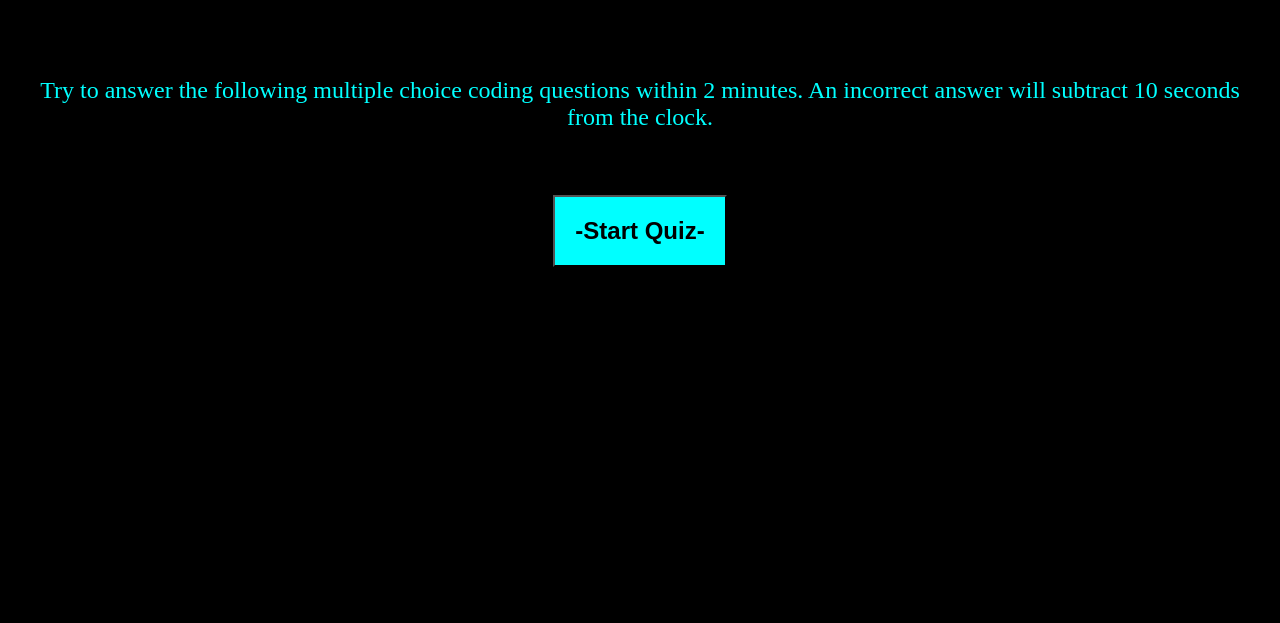
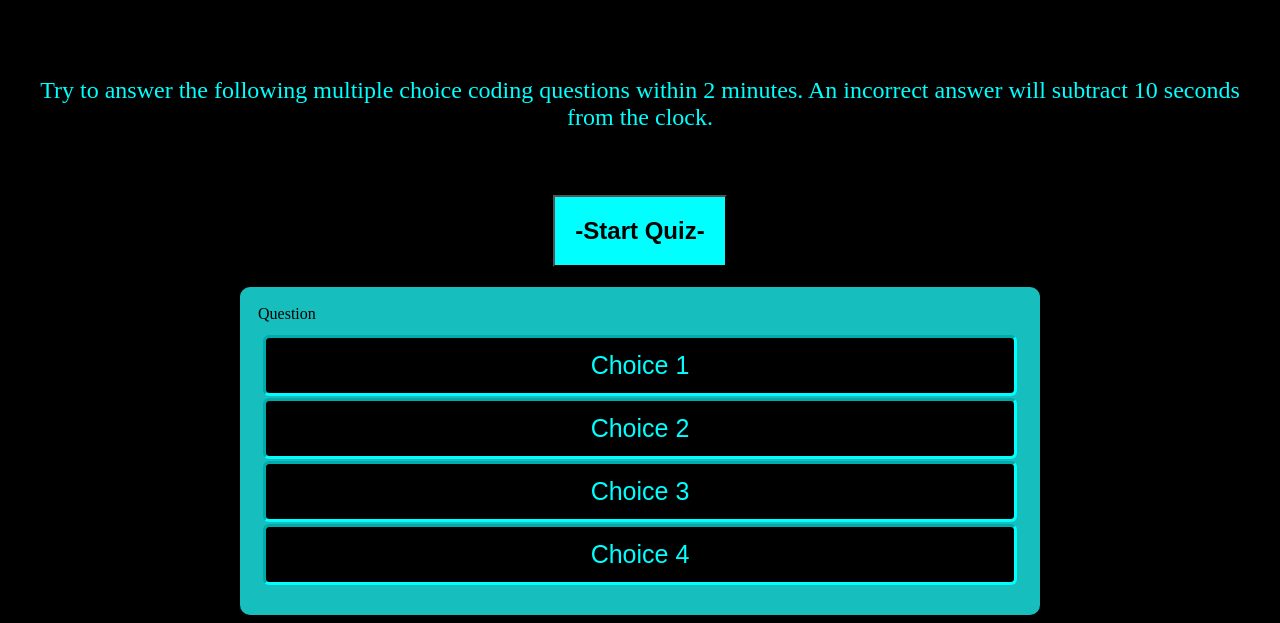
Before and after one commit to Stickkman/timedAssessmentQuiz04, a plain HTML site: page index.html in a window 1280 px wide. Shown: the part 214-837 px from the top of the page. Before the commit the page ends 800 px from the top, so only its background shows below. Drawn offline with Linux system fonts and the light colour scheme.

Commit message:
created template for multiple choice questions, updated css button colors

```diff
--- a/assets/css/style.css
+++ b/assets/css/style.css
@@ -1,8 +1,14 @@
 /* header styles */
+*, *::before, *::after {
+box-sizing: border-box;
+}
+
+/* body style */
+body {
+
+    background-color: black;
 
 
-body {
-   background-color: black;
 }
 
 /* header style */
@@ -23,6 +29,16 @@ button {
     color:black;
     font-size: 25px;
 }
+
+.buttons {
+    background-color: black;
+    color: aqua;
+    border: 3px solid black;
+    border-radius: 3px;
+    padding: 10px;
+    outline-style:inset;
+
+}
 /* banner text style */
 .mainText {
     display: flex;
@@ -32,16 +48,19 @@ button {
     color:aqua;
 
 }
-
+/* first card/intro style */
 .introCard {
     display: flex;
+    justify-content:center;
     text-align: center;
     background-color: black;
     padding: 20px;
     color: aqua;
     font-size: 24px;
+    margin:auto;
 }
 
+/* start button style */
 #startButton {
     display: flex;
     margin:auto;
@@ -52,6 +71,33 @@ button {
     font-weight: bolder;
 }
 
+/* hide element class */
 .hide {
     display: none;
 }
+
+/* background container style */
+.container {
+
+    margin:auto;
+    padding: 18px;
+    border-radius: 10px;
+    width: 800px;
+    max-width: 80%;
+    background-color: rgb(23, 190, 190);
+    justify-content: center;
+    align-content: center;
+
+
+
+
+}
+/* button grid stlye */
+.buttonGrid {
+    /* orgainizes button choices */
+    display:grid;
+    gap: 8px;
+    margin: 15px 8px;
+
+
+}
--- a/assets/js/script.js
+++ b/assets/js/script.js
@@ -11,6 +11,7 @@ function startQuiz() {
     introCard.setAttribute("class", "hide");
     startButton.setAttribute("id", "hide");
     startButton.setAttribute("class", "hide");
+
 
 }
 
@@ -26,14 +27,16 @@ function startTimer(){
 
         }
             else {
-                timer.textContent = timerCount; question1();
+                timer.textContent = timerCount; questions();
             }
 
     },1000); // 1 second interval
 }
 
-function question1() {
+function questions() {
     console.log("questions start call");
+
+
 }
 
 
--- a/index.html
+++ b/index.html
@@ -34,6 +34,18 @@
             <button id="startButton" class="visible">-Start Quiz-</button>
         </div>
         </div>
+
+        <div class= "container">
+            <div id="questionContainer"> <!--add class="hide"-->
+                <div id="question">Question</div>
+                    <div id="choiceButtons" class="buttonGrid">
+                        <button class="buttons">Choice 1</button>
+                        <button class="buttons">Choice 2</button>
+                        <button class="buttons">Choice 3</button>
+                        <button class="buttons">Choice 4</button>
+                    </div>
+        </div>
+            </div>
     </main>
 
 
```
